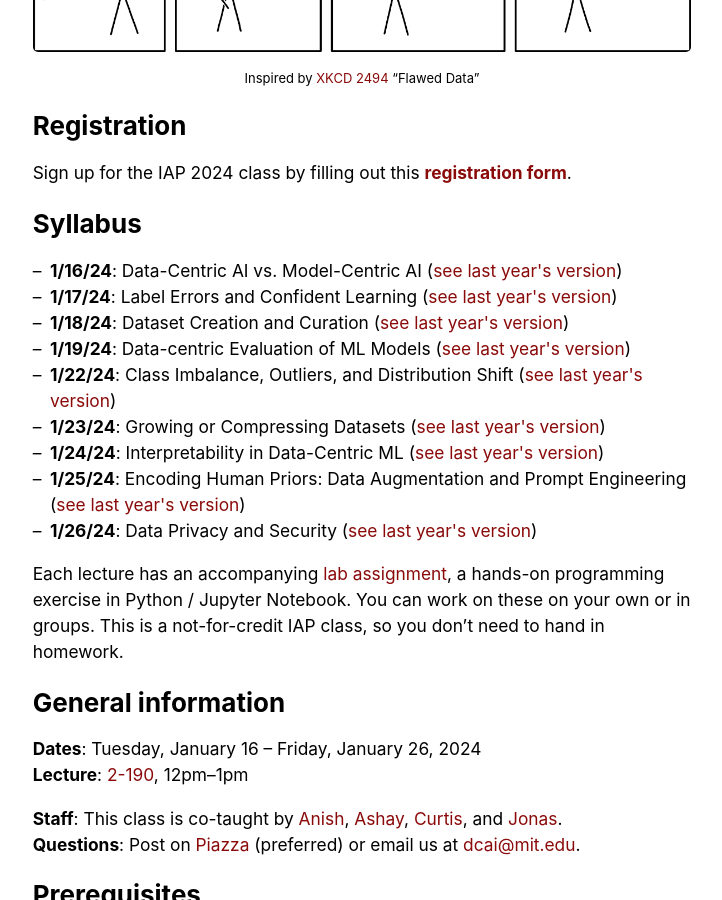
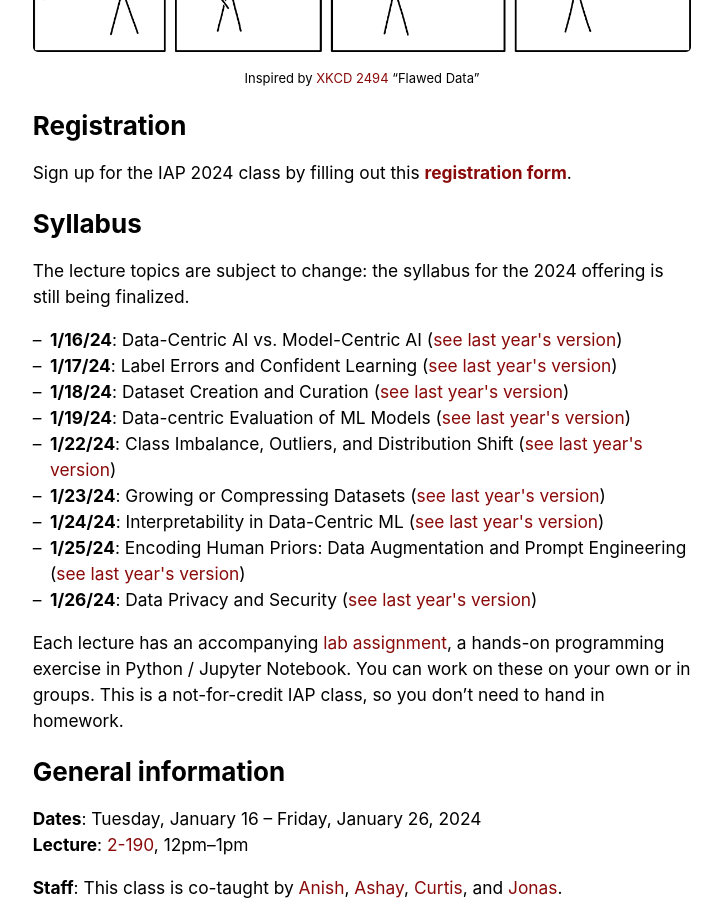
Before and after one commit to dcai-course/dcai-course, a Jekyll site: the page built from index.md, in a window 1280 px wide and 900 px high, scrolled down 853 px. Shown: the whole window, without its empty margins (278-1000 px from the left). Built offline with Jekyll 4.4.1, drawn with Linux system fonts in a browser that asks for light colours.

Commit message:
Add note about syllabus still being finalized

```diff
--- a/index.md
+++ b/index.md
@@ -28,6 +28,8 @@ Sign up for the IAP class by filling out this [**registration form**](https://fo
 {% endcomment %}
 
 # Syllabus
+
+The lecture topics are subject to change: the syllabus for the 2024 offering is still being finalized.
 
 <ul>
 {% assign lectures = site['2024'] | sort: 'date' %}
```
